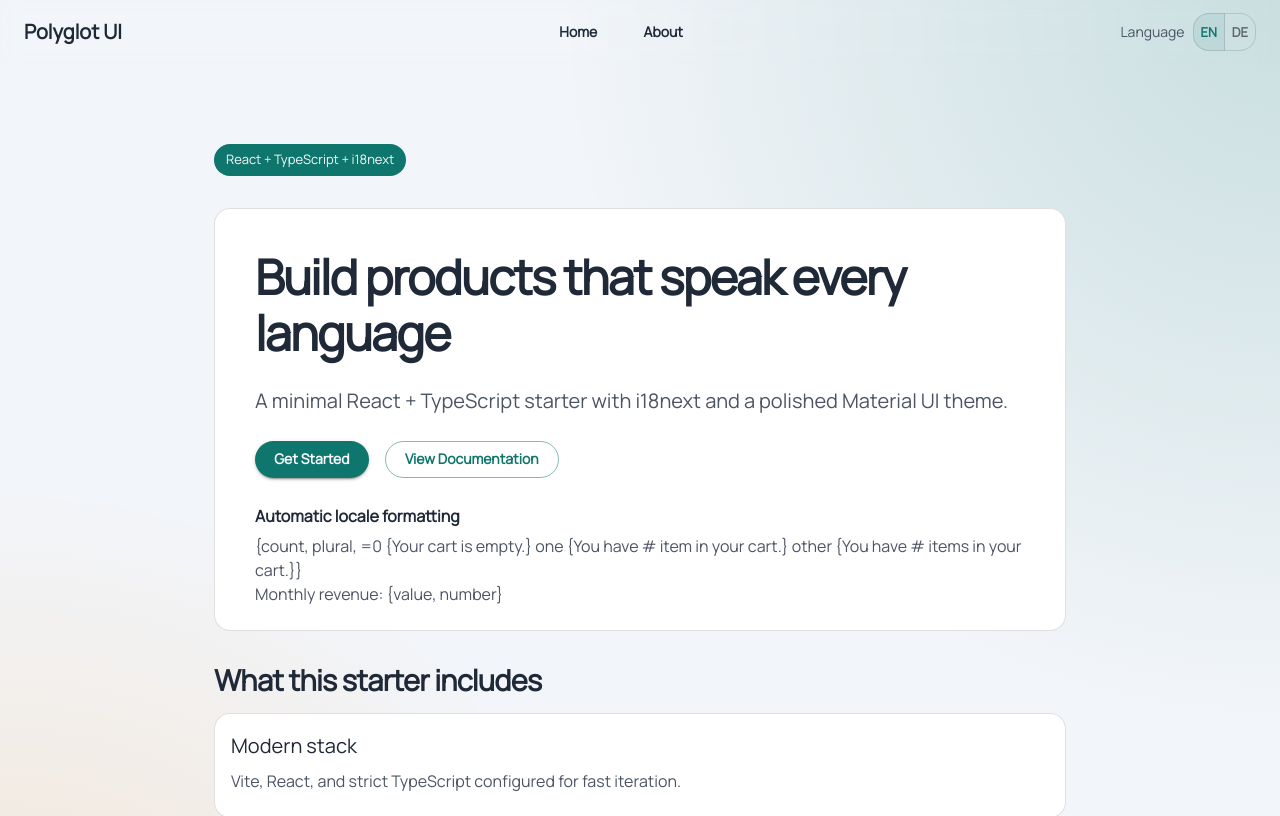
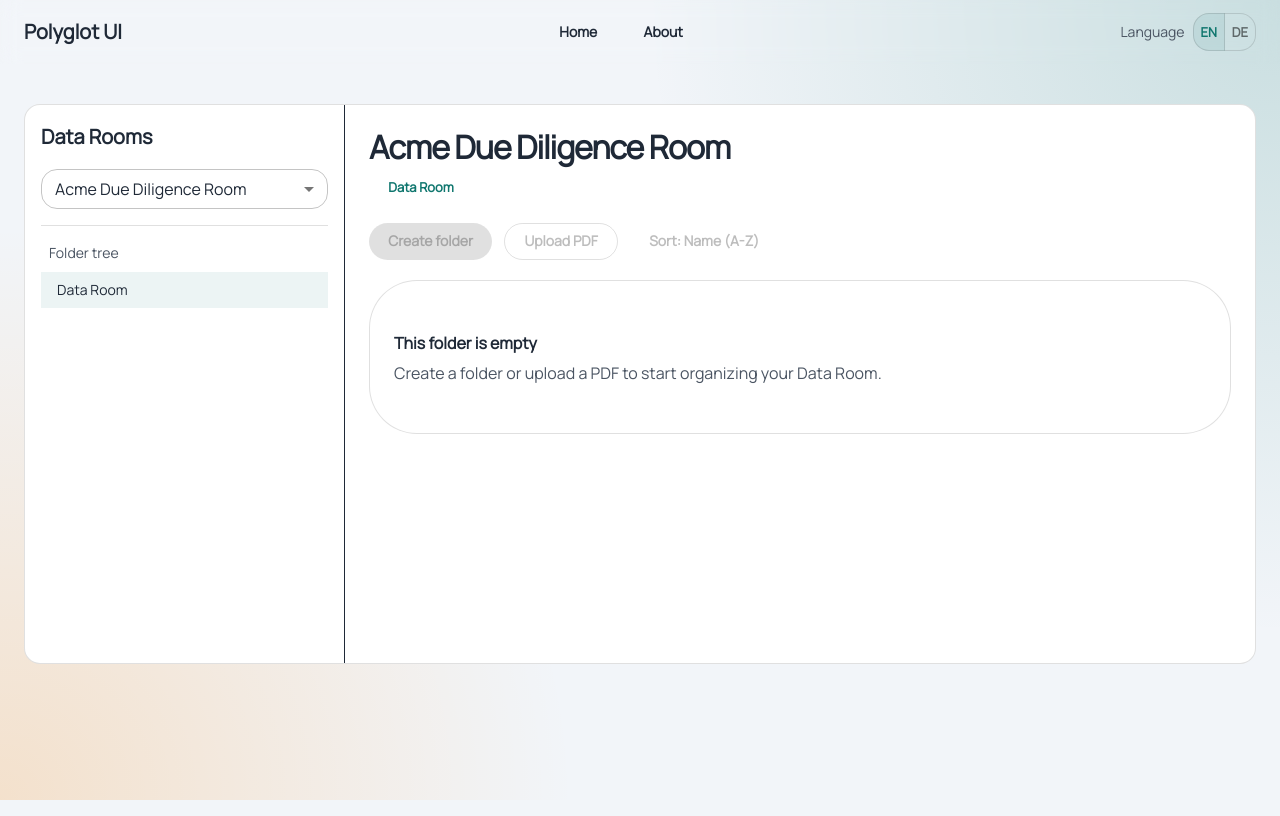
Before and after one commit to andis-roze/data-rooms, a React (Vite) app: page / in a window 1280 px wide. Shown: the top 816 px of the page. Built offline with nearby package versions, Linux system fonts and the light colour scheme; what i18next-icu would draw is missing.

Commit message:
dataroom: build base home layout with folder tree and breadcrumb navigation

```diff
--- a/src/features/home/HomePage.tsx
+++ b/src/features/home/HomePage.tsx
@@ -1,76 +1,301 @@
 import Box from '@mui/material/Box'
+import Breadcrumbs from '@mui/material/Breadcrumbs'
 import Button from '@mui/material/Button'
-import Card from '@mui/material/Card'
-import CardContent from '@mui/material/CardContent'
-import Chip from '@mui/material/Chip'
 import Container from '@mui/material/Container'
+import Divider from '@mui/material/Divider'
+import FormControl from '@mui/material/FormControl'
+import List from '@mui/material/List'
+import ListItemButton from '@mui/material/ListItemButton'
+import ListItemText from '@mui/material/ListItemText'
+import MenuItem from '@mui/material/MenuItem'
+import Paper from '@mui/material/Paper'
+import Select from '@mui/material/Select'
 import Stack from '@mui/material/Stack'
 import Typography from '@mui/material/Typography'
-import { useTranslation } from 'react-i18next'
+import type { Folder, DataRoomState, FileNode, NodeId } from '../dataroom/model'
+import { useDataRoomDispatch, useDataRoomState } from '../dataroom/state'
+
+function isDefined<T>(value: T | undefined): value is T {
+  return value !== undefined
+}
+
+function byNameAsc(a: { name: string }, b: { name: string }): number {
+  return a.name.localeCompare(b.name, undefined, { sensitivity: 'base' })
+}
+
+function getFolderChildren(state: DataRoomState, folder: Folder): Folder[] {
+  return folder.childFolderIds.map((id) => state.foldersById[id]).filter(isDefined).sort(byNameAsc)
+}
+
+function getFileChildren(state: DataRoomState, folder: Folder): FileNode[] {
+  return folder.fileIds.map((id) => state.filesById[id]).filter(isDefined).sort(byNameAsc)
+}
+
+function buildFolderPath(state: DataRoomState, folderId: NodeId): Folder[] {
+  const path: Folder[] = []
+  const visited = new Set<NodeId>()
+  let currentId: NodeId | null = folderId
+
+  while (currentId) {
+    if (visited.has(currentId)) {
+      break
+    }
+
+    visited.add(currentId)
+    const folder = state.foldersById[currentId]
+
+    if (!folder) {
+      break
+    }
+
+    path.push(folder)
+    currentId = folder.parentFolderId
+  }
+
+  return path.reverse()
+}
+
+function formatFileSize(bytes: number): string {
+  if (bytes < 1024) {
+    return `${bytes} B`
+  }
+
+  const kb = bytes / 1024
+
+  if (kb < 1024) {
+    return `${kb.toFixed(1)} KB`
+  }
+
+  const mb = kb / 1024
+  return `${mb.toFixed(1)} MB`
+}
+
+interface FolderTreeNodeProps {
+  folderId: NodeId
+  state: DataRoomState
+  selectedFolderId: NodeId | null
+  onSelectFolder: (folderId: NodeId) => void
+  depth?: number
+  visited?: Set<NodeId>
+}
+
+function FolderTreeNode({
+  folderId,
+  state,
+  selectedFolderId,
+  onSelectFolder,
+  depth = 0,
+  visited = new Set<NodeId>(),
+}: FolderTreeNodeProps) {
+  if (visited.has(folderId)) {
+    return null
+  }
+
+  const folder = state.foldersById[folderId]
+
+  if (!folder) {
+    return null
+  }
+
+  const nextVisited = new Set(visited)
+  nextVisited.add(folderId)
+  const children = getFolderChildren(state, folder)
+
+  return (
+    <>
+      <ListItemButton
+        selected={selectedFolderId === folder.id}
+        onClick={() => onSelectFolder(folder.id)}
+        sx={{ pl: 2 + depth * 2 }}
+      >
+        <ListItemText primary={folder.name} primaryTypographyProps={{ noWrap: true }} />
+      </ListItemButton>
+      {children.map((childFolder) => (
+        <FolderTreeNode
+          key={childFolder.id}
+          folderId={childFolder.id}
+          state={state}
+          selectedFolderId={selectedFolderId}
+          onSelectFolder={onSelectFolder}
+          depth={depth + 1}
+          visited={nextVisited}
+        />
+      ))}
+    </>
+  )
+}
 
 export function HomePage() {
-  const { t } = useTranslation()
-  const cartItemCount = 12345
-  const monthlyRevenue = 1234567.89
-  const features = [
-    { title: t('featureOneTitle'), body: t('featureOneBody') },
-    { title: t('featureTwoTitle'), body: t('featureTwoBody') },
-    { title: t('featureThreeTitle'), body: t('featureThreeBody') },
-  ]
+  const { entities, selectedDataRoomId, selectedFolderId } = useDataRoomState()
+  const dispatch = useDataRoomDispatch()
+
+  const dataRooms = entities.dataRoomOrder.map((id) => entities.dataRoomsById[id]).filter(isDefined)
+
+  if (dataRooms.length === 0) {
+    return (
+      <Container component="main" maxWidth="lg" sx={{ py: { xs: 4, md: 6 } }}>
+        <Paper elevation={0} sx={{ border: '1px solid', borderColor: 'divider', p: 4 }}>
+          <Typography variant="h1" sx={{ fontSize: { xs: '1.8rem', md: '2.4rem' } }}>
+            No Data Room available
+          </Typography>
+          <Typography color="text.secondary" sx={{ mt: 1 }}>
+            A Data Room will appear here once it is created.
+          </Typography>
+        </Paper>
+      </Container>
+    )
+  }
+
+  const activeDataRoom =
+    (selectedDataRoomId ? entities.dataRoomsById[selectedDataRoomId] : undefined) ?? dataRooms[0]
+  const rootFolder = entities.foldersById[activeDataRoom.rootFolderId]
+
+  if (!rootFolder) {
+    return (
+      <Container component="main" maxWidth="lg" sx={{ py: { xs: 4, md: 6 } }}>
+        <Paper elevation={0} sx={{ border: '1px solid', borderColor: 'divider', p: 4 }}>
+          <Typography variant="h1" sx={{ fontSize: { xs: '1.8rem', md: '2.4rem' } }}>
+            Data Room structure is incomplete
+          </Typography>
+        </Paper>
+      </Container>
+    )
+  }
+
+  const activeFolder =
+    (selectedFolderId ? entities.foldersById[selectedFolderId] : undefined) ?? rootFolder
+  const breadcrumbs = buildFolderPath(entities, activeFolder.id)
+  const childFolders = getFolderChildren(entities, activeFolder)
+  const childFiles = getFileChildren(entities, activeFolder)
 
   return (
-    <Container component="main" maxWidth="md" sx={{ py: { xs: 6, md: 10 } }}>
-      <Stack spacing={4}>
-        <Chip label="React + TypeScript + i18next" color="primary" sx={{ alignSelf: 'start' }} />
+    <Container component="main" maxWidth="xl" sx={{ py: { xs: 3, md: 5 } }}>
+      <Paper
+        elevation={0}
+        sx={{
+          border: '1px solid',
+          borderColor: 'divider',
+          overflow: 'hidden',
+          display: 'flex',
+          flexDirection: { xs: 'column', md: 'row' },
+          minHeight: { md: '70vh' },
+        }}
+      >
+        <Box
+          component="aside"
+          sx={{ width: { md: 320 }, borderRight: { md: '1px solid' }, borderColor: 'divider', p: 2 }}
+        >
+          <Typography variant="h6" sx={{ fontWeight: 700, mb: 2 }}>
+            Data Rooms
+          </Typography>
 
-        <Card elevation={0} sx={{ border: '1px solid', borderColor: 'divider' }}>
-          <CardContent sx={{ p: { xs: 3, md: 5 } }}>
-            <Stack spacing={3}>
-              <Typography variant="h1" sx={{ fontSize: { xs: '2rem', md: '3rem' } }}>
-                {t('title')}
+          <FormControl fullWidth size="small">
+            <Select
+              value={activeDataRoom.id}
+              onChange={(event) => {
+                dispatch({
+                  type: 'dataroom/selectDataRoom',
+                  payload: { dataRoomId: event.target.value },
+                })
+              }}
+              aria-label="Select Data Room"
+            >
+              {dataRooms.map((dataRoom) => (
+                <MenuItem key={dataRoom.id} value={dataRoom.id}>
+                  {dataRoom.name}
+                </MenuItem>
+              ))}
+            </Select>
+          </FormControl>
+
+          <Divider sx={{ my: 2 }} />
+
+          <Typography variant="subtitle2" color="text.secondary" sx={{ px: 1, pb: 1 }}>
+            Folder tree
+          </Typography>
+          <List dense disablePadding aria-label="Folder tree">
+            <FolderTreeNode
+              folderId={rootFolder.id}
+              state={entities}
+              selectedFolderId={activeFolder.id}
+              onSelectFolder={(folderId) => {
+                dispatch({ type: 'dataroom/selectFolder', payload: { folderId } })
+              }}
+            />
+          </List>
+        </Box>
+
+        <Box component="section" sx={{ flex: 1, p: { xs: 2, md: 3 } }}>
+          <Stack spacing={2.5}>
+            <Stack spacing={0.75}>
+              <Typography variant="h1" sx={{ fontSize: { xs: '1.5rem', md: '2rem' } }}>
+                {activeDataRoom.name}
               </Typography>
-              <Typography variant="h6" color="text.secondary" sx={{ fontWeight: 500 }}>
-                {t('subtitle')}
-              </Typography>
+              <Breadcrumbs aria-label="Folder breadcrumbs">
+                {breadcrumbs.map((folder) => (
+                  <Button
+                    key={folder.id}
+                    size="small"
+                    color={folder.id === activeFolder.id ? 'primary' : 'inherit'}
+                    onClick={() => {
+                      dispatch({ type: 'dataroom/selectFolder', payload: { folderId: folder.id } })
+                    }}
+                  >
+                    {folder.name}
+                  </Button>
+                ))}
+              </Breadcrumbs>
+            </Stack>
 
-              <Stack direction={{ xs: 'column', sm: 'row' }} spacing={2}>
-                <Button variant="contained" color="primary">
-                  {t('primaryAction')}
-                </Button>
-                <Button variant="outlined" color="primary">
-                  {t('secondaryAction')}
-                </Button>
-              </Stack>
+            <Stack direction={{ xs: 'column', sm: 'row' }} spacing={1.5}>
+              <Button variant="contained" disabled>
+                Create folder
+              </Button>
+              <Button variant="outlined" disabled>
+                Upload PDF
+              </Button>
+              <Button variant="text" disabled>
+                Sort: Name (A-Z)
+              </Button>
+            </Stack>
 
-              <Box>
-                <Typography variant="subtitle1" sx={{ fontWeight: 700, mb: 0.5 }}>
-                  {t('autoFormattingTitle')}
-                </Typography>
-                <Typography color="text.secondary">{t('cartItems', { count: cartItemCount })}</Typography>
-                <Typography color="text.secondary">{t('monthlyRevenue', { value: monthlyRevenue })}</Typography>
-              </Box>
-            </Stack>
-          </CardContent>
-        </Card>
+            <Paper elevation={0} sx={{ border: '1px solid', borderColor: 'divider', borderRadius: 3, p: 1 }}>
+              <List aria-label="Current folder contents">
+                {childFolders.map((folder) => (
+                  <ListItemButton
+                    key={folder.id}
+                    onClick={() => {
+                      dispatch({ type: 'dataroom/selectFolder', payload: { folderId: folder.id } })
+                    }}
+                  >
+                    <ListItemText primary={folder.name} secondary="Folder" />
+                  </ListItemButton>
+                ))}
 
-        <Box component="section" aria-labelledby="features-title">
-          <Typography id="features-title" variant="h2" sx={{ fontSize: { xs: '1.4rem', md: '1.8rem' }, mb: 2 }}>
-            {t('sectionTitle')}
-          </Typography>
-          <Stack spacing={2}>
-            {features.map((feature) => (
-              <Card key={feature.title} elevation={0} sx={{ border: '1px solid', borderColor: 'divider' }}>
-                <CardContent>
-                  <Typography variant="h6" gutterBottom>
-                    {feature.title}
-                  </Typography>
-                  <Typography color="text.secondary">{feature.body}</Typography>
-                </CardContent>
-              </Card>
-            ))}
+                {childFiles.map((file) => (
+                  <ListItemButton key={file.id}>
+                    <ListItemText
+                      primary={file.name}
+                      secondary={`PDF - ${formatFileSize(file.size)}`}
+                    />
+                  </ListItemButton>
+                ))}
+
+                {childFolders.length === 0 && childFiles.length === 0 ? (
+                  <Box sx={{ px: 2, py: 4 }}>
+                    <Typography variant="subtitle1" sx={{ fontWeight: 700 }}>
+                      This folder is empty
+                    </Typography>
+                    <Typography color="text.secondary" sx={{ mt: 0.5 }}>
+                      Create a folder or upload a PDF to start organizing your Data Room.
+                    </Typography>
+                  </Box>
+                ) : null}
+              </List>
+            </Paper>
           </Stack>
         </Box>
-      </Stack>
+      </Paper>
     </Container>
   )
 }
```
Also changed, not shown: 1 other file (tests, documents, lock files or other folders).
